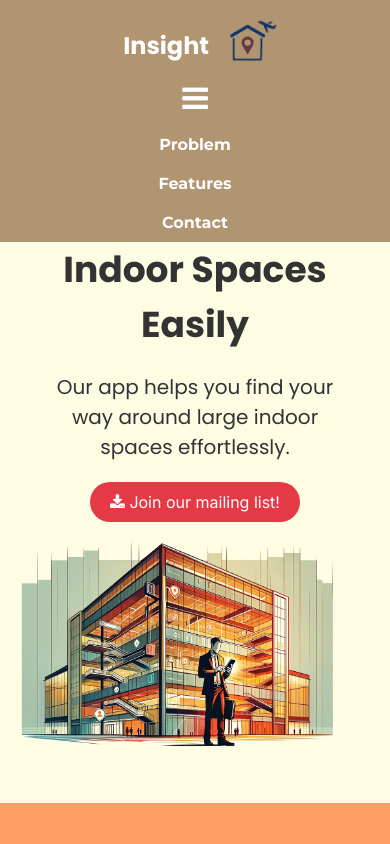
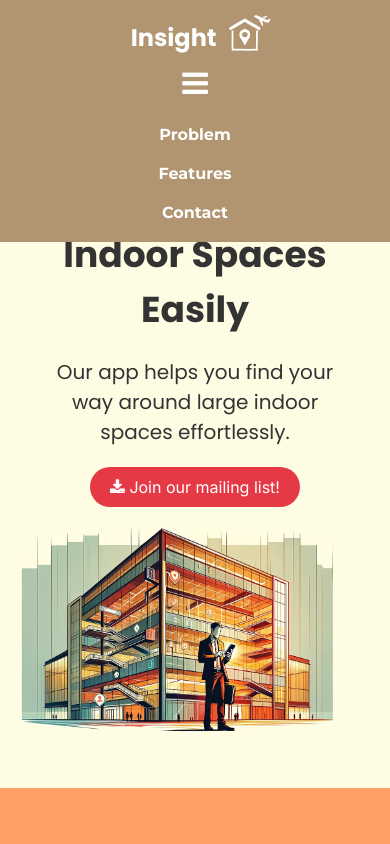
Before and after one commit to jingkai27/insight, a plain HTML site: page index.html in a window 390 px wide. Both pictures are taken after a click on the element 195 px from the left and 98 px from the top of the page. Shown: the top 844 px of the page. Drawn offline with Linux system fonts and the light colour scheme.

Commit message:
update to website

```diff
--- a/index.html
+++ b/index.html
@@ -23,7 +23,7 @@
                 <div class="company-name">
                     Insight
                 </div>
-                <img src="images/favicon.png" width="60px">
+                <img src="images/logo.png">
             </div>
 
 
--- a/styles.css
+++ b/styles.css
@@ -68,7 +68,7 @@
 
 /* Optional: Style the image */
 .left-head img {
-    width: 60px; /* Ensure the image has the desired width */
+    width: 45px; /* Ensure the image has the desired width */
     height: auto; /* Maintain the aspect ratio */
     margin-top: -10px;
 }
@@ -428,7 +428,6 @@
 
 /* Mobile and Tablet Styles */
 @media (max-width: 768px) {
-
     .modal-content{
         height: 30%;
     }
@@ -452,7 +451,8 @@
 
     nav ul.show {
         display: flex;
-        margin-top: 35px;
+        margin-top: 25px;
+        padding-bottom: 10px;
     }
 
     nav ul li {
@@ -552,7 +552,7 @@
     }
 
     #problem{
-        padding: 50px 20px;
+        padding: 0px 20px;
     }
 
     .left_hand{
```
Also changed, not shown: images/logo.png (added).
